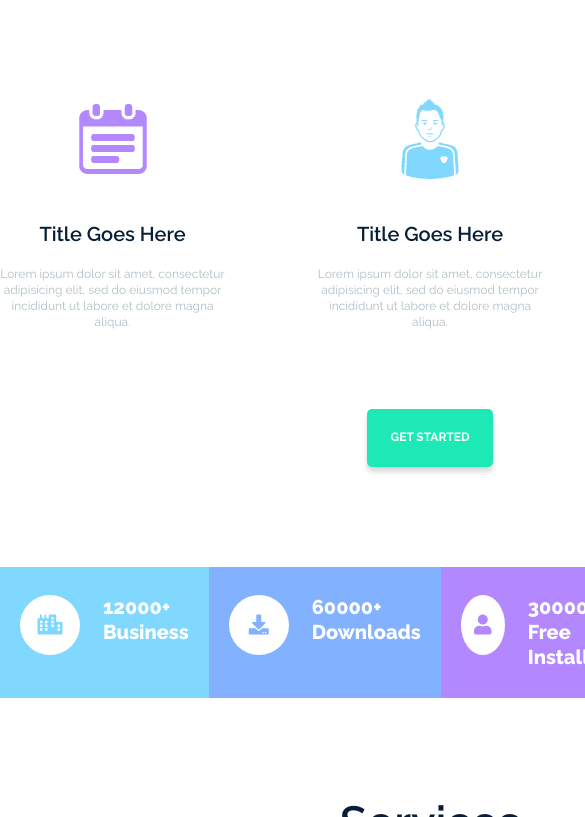
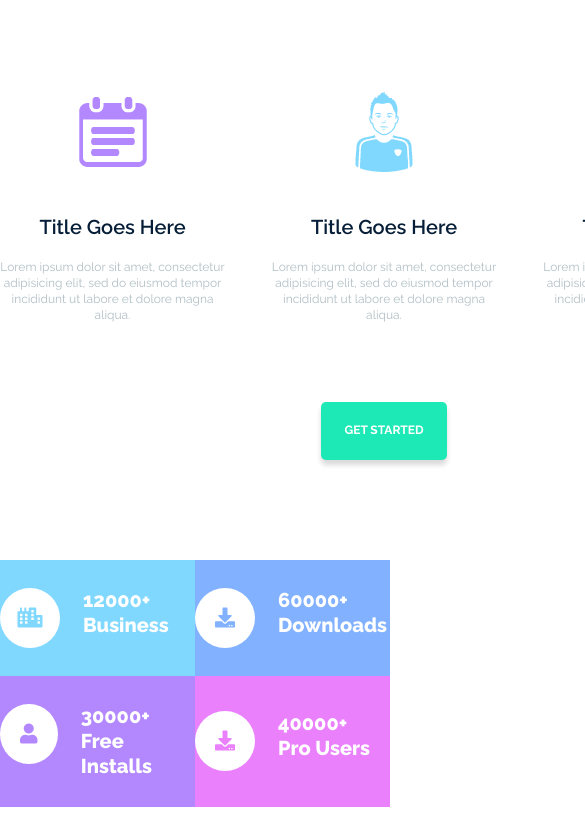
Before and after one commit to H3licoptero/dart-project, a website: page src/index.html in a window 390 px wide. Shown: the part 1183-2000 px from the top of the page, 585 px wide, since content can reach past the window. Drawn offline with Linux system fonts and the light colour scheme; files whose address does not match are found by name.

Commit message:
fixed some sizes in media query

```diff
--- a/src/index.html
+++ b/src/index.html
@@ -90,7 +90,9 @@
         </div>
       </div>
       <div class="tool__footer">
+        <div class="tool__footer-container">
           <div class="tool__footer-item">
+            <div class="tool__footer-inner">
               <div class="tool__footer-img">
                 <i class="fas fa-city tool__icon"></i>
               </div>
@@ -99,7 +101,9 @@
                 <span>Business</span>
               </div>
             </div>
+          </div>
           <div class="tool__footer-item tool__footer-item-2">
+            <div class="tool__footer-inner">
               <div class="tool__footer-img tool__footer-img-2">
                 <i class="fas fa-download tool__icon"></i>
               </div>
@@ -108,7 +112,9 @@
                 <span>Downloads</span>
               </div>
             </div>
+            </div>
           <div class="tool__footer-item tool__footer-item-3">
+            <div class="tool__footer-inner">
               <div class="tool__footer-img tool__footer-img-3">
                 <i class="fas fa-user tool__icon"></i>
               </div>
@@ -117,13 +123,17 @@
                 <span>Free Installs</span>
               </div>
             </div>
+          </div>
           <div class="tool__footer-item tool__footer-item-4">
+            <div class="tool__footer-inner">
               <div class="tool__footer-img tool__footer-img-4">
                 <i class="fas fa-download tool__icon"></i>
               </div>
               <div class="tool__footer-content">
                 <span>40000+</span>
                 <span>Pro Users</span>
+              </div>
+            </div>
           </div>
         </div>
       </div>
--- a/src/sass/_media.sass
+++ b/src/sass/_media.sass
@@ -70,19 +70,16 @@
     &__social-item:hover
       color: $light
       opacity: 1
-
 @media screen and ( max-width: 1720px )
   .tool
     &__footer-item
       padding: 53px 90px
-
 @media screen and ( max-width: 1660px )
   .container
     width: 1400px
   .tool
     &__footer-item
       padding: 53px 90px
-
 @media screen and ( max-width: 1560px )
   .tool
     &__footer-item
@@ -95,7 +92,7 @@
       max-width: 510px
   .tool
     &__footer-item
-      padding: 38px 60px
+      padding: 38px 55px
   .slider
     &__content
       padding: 21px 30px 21px 30px;
@@ -171,3 +168,23 @@
 @media screen and ( max-width: 968px )
   .container
     width: 860px
+  .header
+    &__btn
+      font-size: 12px
+  .tool
+    // &__footer
+    //   width: 100%
+    //   flex-wrap: wrap
+    &__footer-container
+      flex-wrap: wrap
+      width: 100%
+    &__footer-inner
+      margin: auto
+    &__footer-item
+      // width: 100%
+      flex-basis: 50%
+      padding: 28px 0
+      // padding-left: 20px
+@media screen and ( max-width: 876px )
+  .container
+    width: 768px
--- a/src/sass/templates/_team.sass
+++ b/src/sass/templates/_team.sass
@@ -59,6 +59,7 @@
     width: 100%
     object-fit: contain
     object-position: center
+    border-radius: 50%
   &__slider-image--active, .team__slider-image:hover
     max-width: 160px
     height: 160px
--- a/src/sass/templates/_tool.sass
+++ b/src/sass/templates/_tool.sass
@@ -64,8 +64,12 @@
     color: $light
     text-transform: uppercase
     font-weight: 700
-  &__footer
+  &__footer-container
     display: flex
+    width: 100%
+  &__footer-inner
+    display: flex
+    max-width: 230px
     width: 100%
   &__footer-item
     display: flex
```
Also changed, not shown: src/image/team/team-1.jpg, src/image/team/team-2.jpg, src/image/team/team-3.jpg, src/style/style.css, 1 other file. Lines whose indentation alone changed are shown as unchanged.
